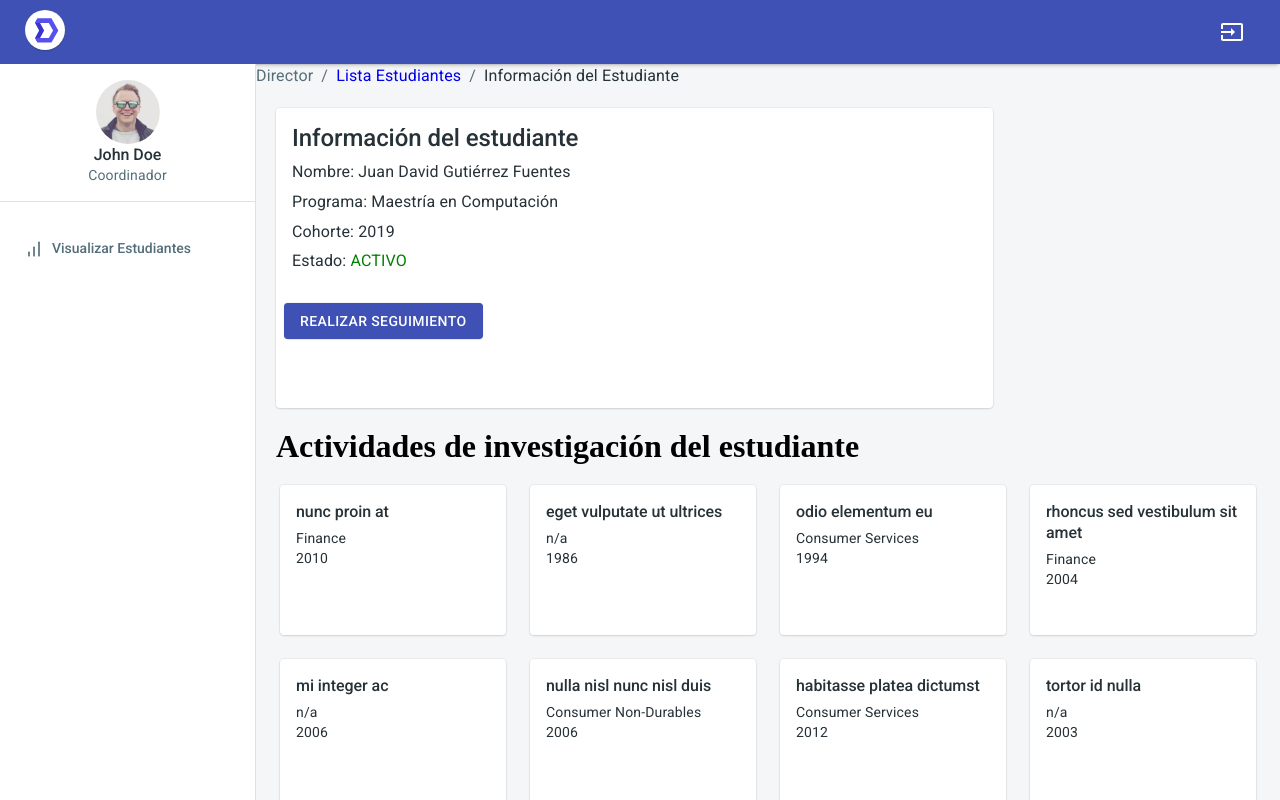
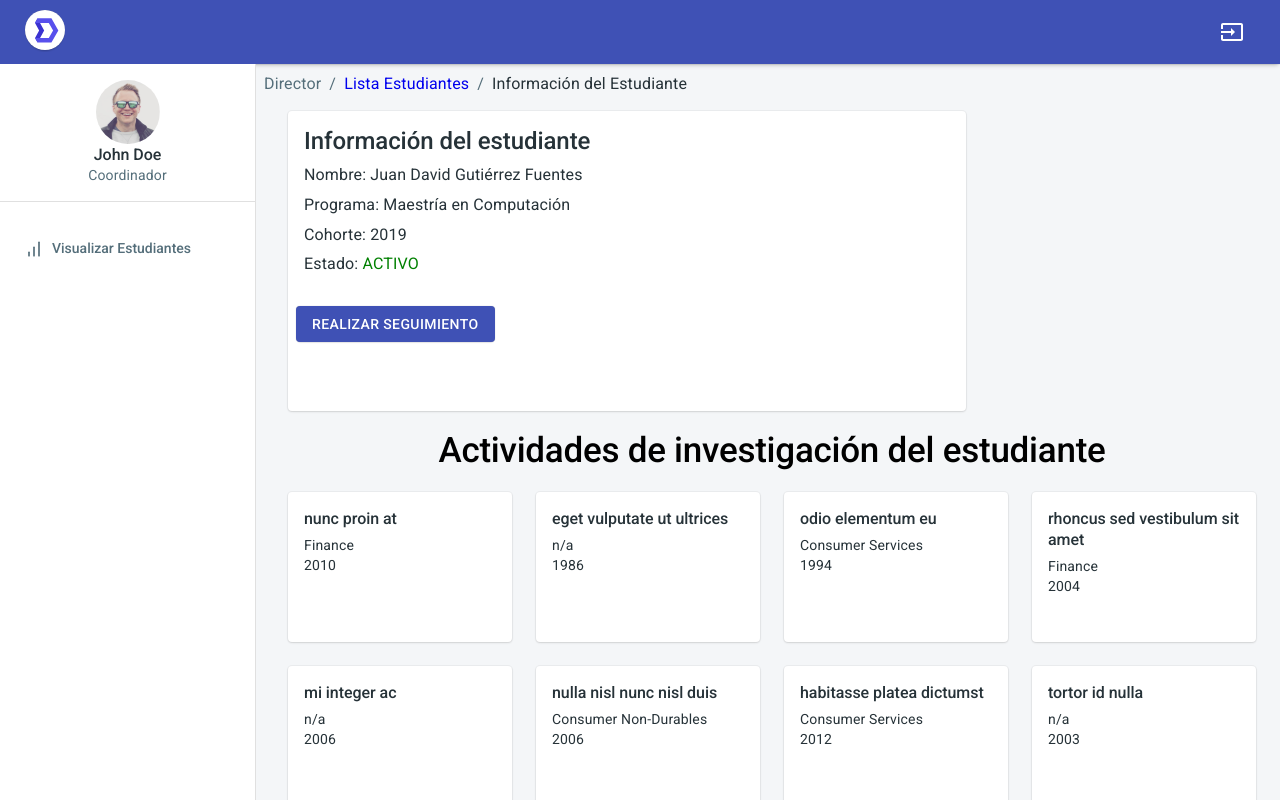
Before and after one commit to Dardila11/posgrados_frontend, a React (Create React App) app: page /coordinator/list-students/student in a window 1280 px wide. Built offline with nearby package versions, Linux system fonts and the light colour scheme.

Commit message:
View margin fixed

```diff
--- a/src/views/teamc/coordinator/ListStudentsView/StudentCard.js
+++ b/src/views/teamc/coordinator/ListStudentsView/StudentCard.js
@@ -1,7 +1,6 @@
 import React from 'react';
 import PropTypes from 'prop-types';
 import clsx from 'clsx';
-import moment from 'moment';
 import { Link as RouterLink } from 'react-router-dom';
 import {
   Avatar,
--- a/src/views/teamc/coordinator/ListStudentsView/index.js
+++ b/src/views/teamc/coordinator/ListStudentsView/index.js
@@ -6,10 +6,7 @@ import Page from 'src/components/Page';
 import BreadCrumbs from './BreadCrumbs';
 import ListStudents from './ListStudents';
 import SearchBar from './SearchBar';
-import data from './Data.json';
 import api from 'src/views/teamc/services/Api';
-
-const list = data;
 
 const useStyles = makeStyles((theme) => ({
     root: {
@@ -27,8 +24,8 @@ const ListStudentsView = () => {
 
     useEffect(() => {
       const fetchData = async () => {
-        const res = await api.getStudentsInfo();
-        setStudentList(res.data);
+        const res = await api.getStudentsInfoLocal();
+        setStudentList(res);
       };
       fetchData();
     }, []);
--- a/src/views/teamc/coordinator/StudentInfoView/ActivityCard.js
+++ b/src/views/teamc/coordinator/StudentInfoView/ActivityCard.js
@@ -1,12 +1,26 @@
 import React from 'react';
 //import PropTypes from 'prop-types';
-import { Card, Typography, CardContent, makeStyles } from '@material-ui/core';
+import { Card, Typography, CardContent, makeStyles, createMuiTheme, colors } from '@material-ui/core';
+
+const theme = createMuiTheme({
+  palette: {
+    primary: {
+      light: '#757ce8',
+      main: '#3f50b5',
+      dark: '#002884',
+      contrastText: '#fff',
+    },
+    secondary: colors.blue,
+  },
+});
 
 const useStyles = makeStyles({
   root: {
     minWidth: 150,
     minHeight: 150,
-    maxHeight: 150
+    maxHeight: 150,
+    backgroundColor: theme.palette.secondary,
+    color: colors.black
   },
   media: {
     height: 140
--- a/src/views/teamc/coordinator/StudentInfoView/StudentInfo.js
+++ b/src/views/teamc/coordinator/StudentInfoView/StudentInfo.js
@@ -11,7 +11,8 @@ import {
   makeStyles,
   Dialog,
   DialogActions,
-  DialogTitle
+  DialogTitle,
+  Container
 } from '@material-ui/core';
 
 const useStyles = makeStyles({
@@ -19,7 +20,7 @@ const useStyles = makeStyles({
     minWidth: 275,
     width: '70%',
     height: '300px',
-    margin: '20px'
+    marginTop: '15px',
   },
   status: {
     color: 'green'
@@ -40,6 +41,7 @@ const StudentInfo = () => {
   };
 
   return (
+    <Container>
       <Card className={classes.root}>
         <CardContent>
           <Typography variant="h3" component="h2" gutterBottom>
@@ -78,6 +80,7 @@ const StudentInfo = () => {
           </Dialog>
         </CardActions>
       </Card>
+    </Container>
   );
 };
 
--- a/src/views/teamc/coordinator/StudentInfoView/TrackStudent.js
+++ b/src/views/teamc/coordinator/StudentInfoView/TrackStudent.js
@@ -58,7 +58,7 @@ const TrackStudent = props => {
           {/* Si es Graduado, muestra los siguientes campos */}
           {/* Fecha de Grado* */} {/* Folio* */} {/* Numero de acta* */}
           {/* Resolución* */} {/* Premios* */}
-          {studentStatus == 2 ? (
+          {studentStatus === 2 ? (
             <>
               <TextField
                 id="date"
--- a/src/views/teamc/coordinator/StudentInfoView/index.js
+++ b/src/views/teamc/coordinator/StudentInfoView/index.js
@@ -1,15 +1,24 @@
 import React, { useState, useEffect } from 'react';
 
 import api from 'src/views/teamc/services/Api';
+import Page from 'src/components/Page';
 
-import { makeStyles } from '@material-ui/core';
+import { makeStyles,Typography } from '@material-ui/core';
 
 import ActivityList from './ActivityList';
 import BreadCrumbs from './BreadCrumbs';
 import StudentInfo from './StudentInfo';
 
 const useStyles = makeStyles(theme => ({
+  root: {
+    backgroundColor: theme.palette.background.dark,
+    minHeight: '100%',
+    paddingBottom: theme.spacing(3),
+    paddingTop: theme.spacing(1),
+    paddingLeft: theme.spacing(1)
+  },
   title: {
+    textAlign: 'center',
     margin: '20px'
   }
 }));
@@ -36,6 +45,7 @@ const StudentView = () => {
 
   return (
     <>
+    <Page className={classes.root} title="Estudiante">
       {/* BreadCrumbs */}
       <BreadCrumbs />
       {/* Student Basic Info
@@ -45,14 +55,15 @@ const StudentView = () => {
       {/* Activity Card List */}
       {result === 'ok' ? (
         <>
-          <h1 className={classes.title}>
+          <Typography className={classes.title} variant='h1'>
             Actividades de investigación del estudiante
-          </h1>
+          </Typography>
           <ActivityList activityList={activityList} />
         </>
       ) : (
         <h1> Free accounts are limited to 200 requests per day. </h1>
       )}
+      </Page>
     </>
   );
 };
--- a/src/views/teamc/services/Api.js
+++ b/src/views/teamc/services/Api.js
@@ -1,5 +1,4 @@
 import http from './ApiConfig';
-import http2 from './ApiConfigStudents';
 import studentData from './local_data/students-info.json';
 import activitiesData from './local_data/student_activities.json';
 
--- a/src/views/teamc/services/ApiConfigStudents.js
+++ /dev/null
@@ -1,14 +0,0 @@
-import axios from 'axios';
-
-const API_URL = 'https://my.api.mockaroo.com/';
-const API_KEY = 'c6a9a210';
-
-export default axios.create({
-  baseURL: API_URL,
-  params: {
-    key: API_KEY
-  },
-  headers: {
-    'Content-type': 'application/json'
-  }
-});
```
Lines whose indentation alone changed are shown as unchanged.
